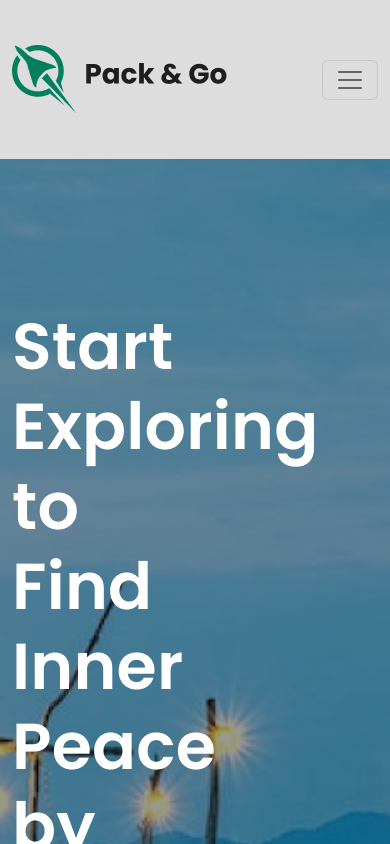
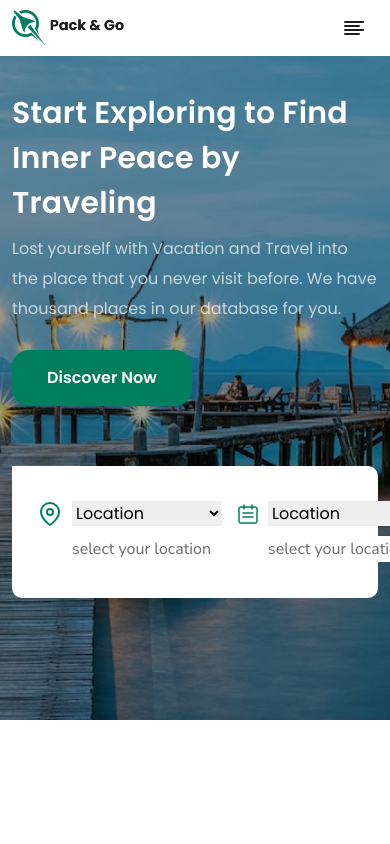
Before and after one commit to Alamin-Coding/packandgo-2209, a plain HTML site: page index.html in a window 390 px wide. Shown: the top 844 px of the page. Drawn offline with nearby package versions, Linux system fonts and the light colour scheme.

Commit message:
responsive file add

```diff
--- /dev/null
+++ b/css/responsive.css
@@ -0,0 +1,58 @@
+:root{
+    --primary-color: #007F5F;
+    --white-color: #ffffff;
+    --heading-color: #1E1E1E;
+    --paragraph-color: #616161;
+    --review-color: #FF8B00;
+    --ff1:'Poppins', sans-serif;
+    --nunito:'Nunito Sans', sans-serif;
+    --box-shadow: 0px 20px 50px rgba(0, 0, 0, 0.1);
+    --primary-opacity-color: rgba(0, 127, 95, 0.1);;
+  }
+@media (max-width: 575.98px) {
+    #navbar {
+        padding: 5px 0;
+        background: #fff;
+    }
+    .navbar-brand {
+        width: 112px;
+    }
+    .navbar-toggler[aria-expanded="false"]{
+        border: none;
+        box-shadow: none;
+        color: var(--heading-color);
+    }
+    .navbar-toggler[aria-expanded="true"]{
+        border: none;
+        box-shadow: none;
+        color: var(--primary-color);
+    }
+
+    /* Banner part start */
+    #banner .banner_info h1 {
+        font-size: 30px;
+        line-height: 45px;
+        padding-right: 0;
+    }
+    #banner .banner_info p {
+        padding-right: 0;
+    }
+    #banner .overlay {
+        padding-top: 35px;
+    }
+    /* Banner part end */
+
+}
+
+/* @media (min-width: 576px) and (max-width: 767.98px) {
+    #navbar {
+        padding: 5px 0;
+        background: rgb(164, 4, 4);
+    }
+}
+@media (min-width: 768px) and (max-width: 991.98px) {
+    #navbar {
+        padding: 5px 0;
+        background: rgb(198, 195, 23);
+    }
+} */
--- a/css/style.css
+++ b/css/style.css
@@ -20,6 +20,9 @@
 h1,h2,h3,h4,h5,h6{
   color: var(--heading-color);
 }
+/* body{
+  overflow-x: hidden;
+} */
 p{
   color: var(--paragraph-color);
   font-size: 16px;
--- a/index.html
+++ b/index.html
@@ -4,7 +4,8 @@
     <meta charset="UTF-8">
     <meta http-equiv="X-UA-Compatible" content="IE=edge">
     <meta name="viewport" content="width=device-width, initial-scale=1.0">
-    <title>Class 22</title>
+    <title>Pack-and-Go</title>
+    <link rel="icon" href="./images/fav-icon.png" type="image/icon">
 
     <link rel="preconnect" href="https://fonts.googleapis.com">
     <link rel="preconnect" href="https://fonts.gstatic.com" crossorigin>
@@ -16,16 +17,17 @@
     <link rel="stylesheet" href="css/bootstrap.min.css">
     <link rel="stylesheet" href="css/slick.css">
     <link rel="stylesheet" href="css/style.css">
+    <link rel="stylesheet" href="css/responsive.css">
 </head>
 <body>
     <!-- Navbar part start -->
     <nav class="navbar navbar-expand-lg" id="navbar">
         <div class="container">
           <a class="navbar-brand" href="#">
-            <img src="images/logo.png" alt="logo">
+            <img class="img-fluid" src="images/logo.png" alt="logo">
           </a>
           <button class="navbar-toggler" type="button" data-bs-toggle="collapse" data-bs-target="#navbarSupportedContent" aria-controls="navbarSupportedContent" aria-expanded="false" aria-label="Toggle navigation">
-            <span class="navbar-toggler-icon"></span>
+            <i data-feather="align-left"></i>
           </button>
           <div class="collapse navbar-collapse" id="navbarSupportedContent">
             <ul class="navbar-nav m-auto ">
@@ -50,7 +52,7 @@
             </ul>
             <div class="nav_btn">
                 <a href="#">Book Now</a>
-          </div>
+            </div>
         </div>
       </nav>
     <!-- Navbar part end -->
```
Also changed, not shown: js/script.js (+7 -0 lines), images/fav-icon.png (added).
